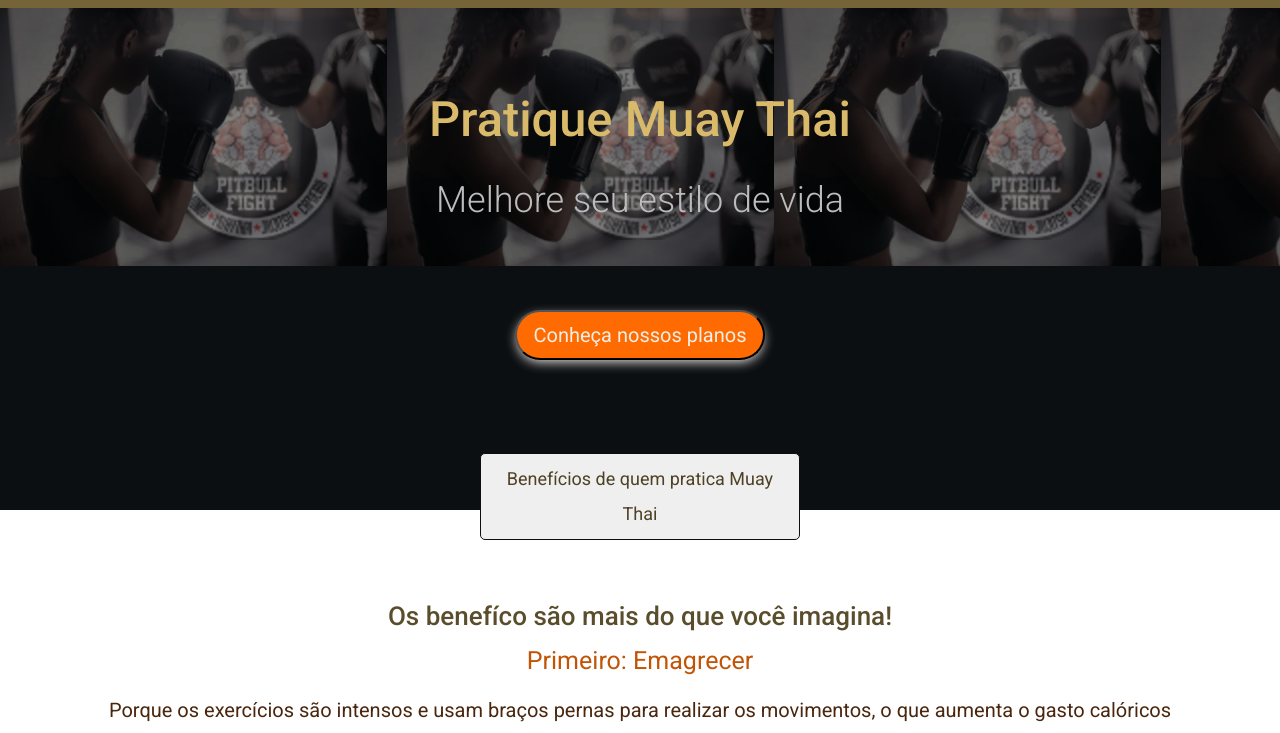
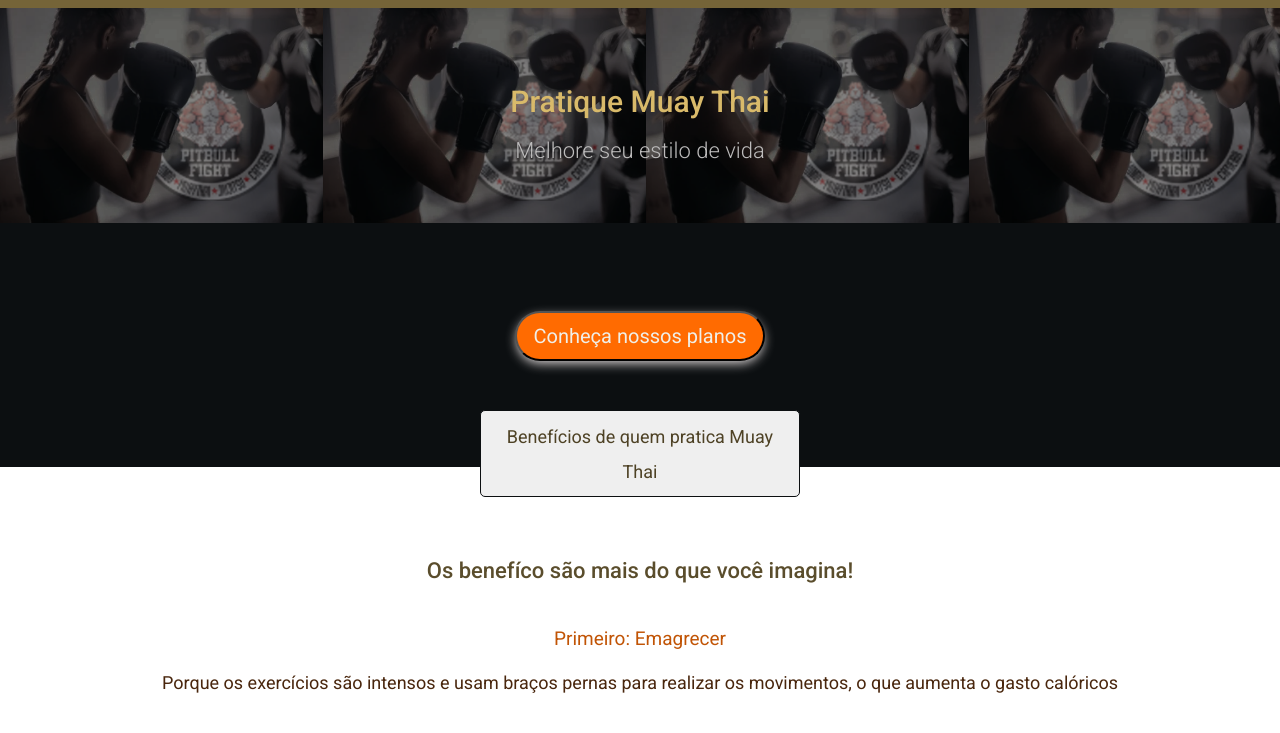
Before and after one commit to Arivaldosud/landpage, a plain HTML site: page index.html in a window 1280 px wide. Shown: the part 45-778 px from the top of the page. Drawn offline with nearby package versions, Linux system fonts and the light colour scheme; files whose address does not match are found by name.

Commit message:
Atualizado arquivos index.html e styles.css

```diff
--- a/css/styles.css
+++ b/css/styles.css
@@ -1,10 +1,6 @@
 body{
     font-family: 'Roboto', -apple-system, BlinkMacSystemFont, 'Segoe UI', Oxygen, Ubuntu, Cantarell, 'Open Sans', 'Helvetica Neue', sans-serif;
     font-size: 12px;
-}
-
-.top{
-    font-size: 16px;
 }
 
 .logo-header {
@@ -37,26 +33,24 @@ a{
 }
 
 
-
-
-section.header-title{
+.header-title{
     padding: 15px;
     background-size: cover;
-
+    min-height:202px;
 }
 
 
 h1{
     color: #D9BA6A;
-    font-size: 1.22em;
+    font-size: 30px;
     text-align: center;
-    margin-top: 1.40em;
+    margin-top: 61px;
 }
 
 h2{
     color: #BDBCBC;
-    font-size: 0.9em;
-    margin: .8em auto 0.8em auto;
+    font-size: 22px;
+    margin: 18px 69px 44px 69px;
     text-align: center;
     font-weight: 300;
 }
@@ -126,7 +120,10 @@ h2{
 h3{
     text-align: center;
     color: #5A4D2C;
-    font-size: 26px;
+    font-size: 22px;
+    padding-top: -80px;
+     padding-bottom: 30px;
+
 }
 
 .beneficios-significados{
@@ -140,12 +137,12 @@ h3{
    .beneficios-significados-format .title{
        color: #C15405;
        font-weight: 400;
-       font-size: 25px;
+       font-size: 19px;
    }
 
    .texto{
     color: #49260D;
-    font-size: 20px;
+    font-size: 18px;
    }
 
    #calculo {
--- a/index.html
+++ b/index.html
@@ -56,7 +56,7 @@
     </section>
 </header>
 <section class="area-button-cta">
-    <button class="btn-cta">Conheça nossos planos</button>
+    <a href="https://api.whatsapp.com/send?phone=55556294226708" target="_blank"><button onclick="goog_report_conversion('https://api.whatsapp.com/send?phone=55556294226708')" href="https://api.whatsapp.com/send?phone=55556294226708" class="btn-cta">Conheça nossos planos</button></a>
 </section>
 
 <section class="container-beneficios-muay-thai">
@@ -64,6 +64,7 @@
 
 </section>
 <section class="beneficios-significados">
+
 
 
 
@@ -172,5 +173,15 @@ function share(){
 </script>
 <!-- Fim Script botão compartilhar full-->
 
+<!-- Global site tag (gtag.js) - Google Ads -->
+<script async src="https://www.googletagmanager.com/gtag/js?id=AW-10865763258"></script>
+<script>
+  window.dataLayer = window.dataLayer || [];
+  function gtag(){dataLayer.push(arguments);}
+  gtag('js', new Date());
+
+  gtag('config', 'AW-10865763258');
+</script>
+
 </body>
 </html>
```
